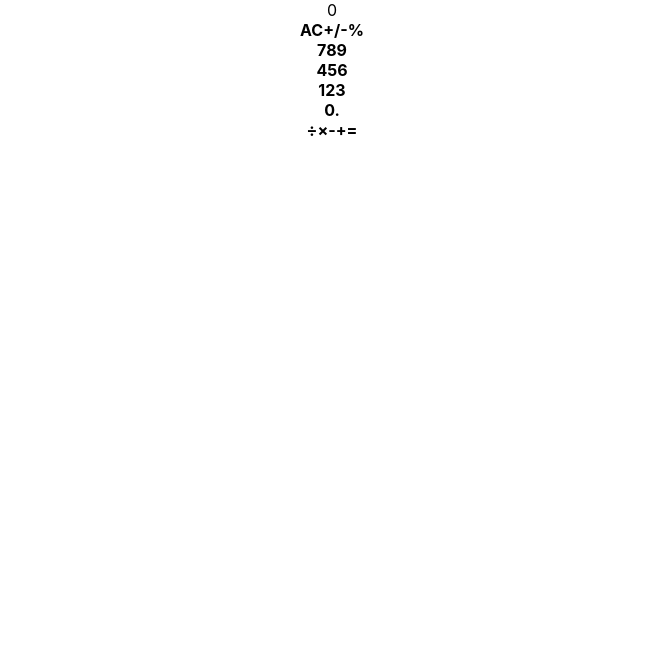
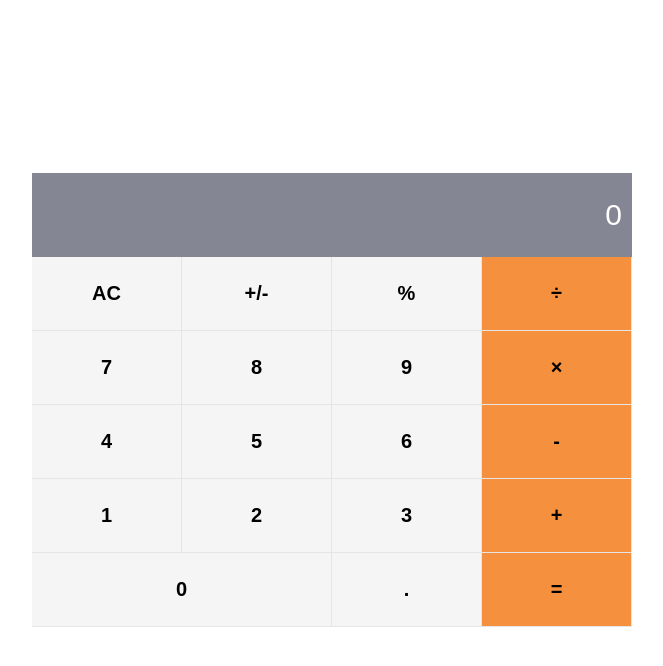
Before and after one commit to Estherstarr/Math-Magician, a React (Create React App) app: page / in a window 1280 px wide. Shown: the top 666 px of the page, without its empty margins (308-971 px from the left). Built offline with nearby package versions, Linux system fonts and the light colour scheme.

Commit message:
Update App.css
Style the calculator

```diff
--- a/src/App.css
+++ b/src/App.css
@@ -1,39 +1,67 @@
+*,
+body {
+  margin: 0;
+  padding: 0;
+  font-family: sans-serif;
+}
+
+body {
+  width: 100%;
+}
+
 .App {
+  width: 100%;
+  height: 100vh;
+  display: flex;
+  justify-content: center;
+  align-items: center;
+}
+
+b {
+  font-size: 20px;
+  padding: 25px 0;
+  font-weight: 600;
+}
+
+.calcMainContainer {
+  width: 600px;
+  height: auto;
+  background-color: #f5f5f5;
+}
+
+.calcDisplay {
+  background-color: #858693;
+  color: #fff;
+  font-size: 30px;
+  font-weight: 500;
+  text-align: end;
+  padding: 25px 10px;
+}
+
+.calcKeysContainer {
+  display: grid;
+  grid-template-columns: 3fr 1fr;
+}
+
+.calcNumbers {
+  display: grid;
+  grid-template-columns: 1fr 1fr 1fr;
   text-align: center;
 }
 
-.App-logo {
-  height: 40vmin;
-  pointer-events: none;
+.calcNumbers.footer{
+  display: grid;
+  grid-template-columns: 2fr 1fr;
 }
 
-@media (prefers-reduced-motion: no-preference) {
-  .App-logo {
-    animation: App-logo-spin infinite 20s linear;
-  }
+.calcNumbers b,
+.calcSymbols b {
+  border-right: 1px solid #e5e5e5;
+  border-bottom: 1px solid #e5e5e5;
 }
 
-.App-header {
-  background-color: #282c34;
-  min-height: 100vh;
-  display: flex;
-  flex-direction: column;
-  align-items: center;
-  justify-content: center;
-  font-size: calc(10px + 2vmin);
-  color: white;
+.calcSymbols {
+  background-color: #f5913e;
+  text-align: center;
+  display: grid;
 }
-
-.App-link {
-  color: #61dafb;
-}
-
-@keyframes App-logo-spin {
-  from {
-    transform: rotate(0deg);
-  }
-
-  to {
-    transform: rotate(360deg);
-  }
-}
```
